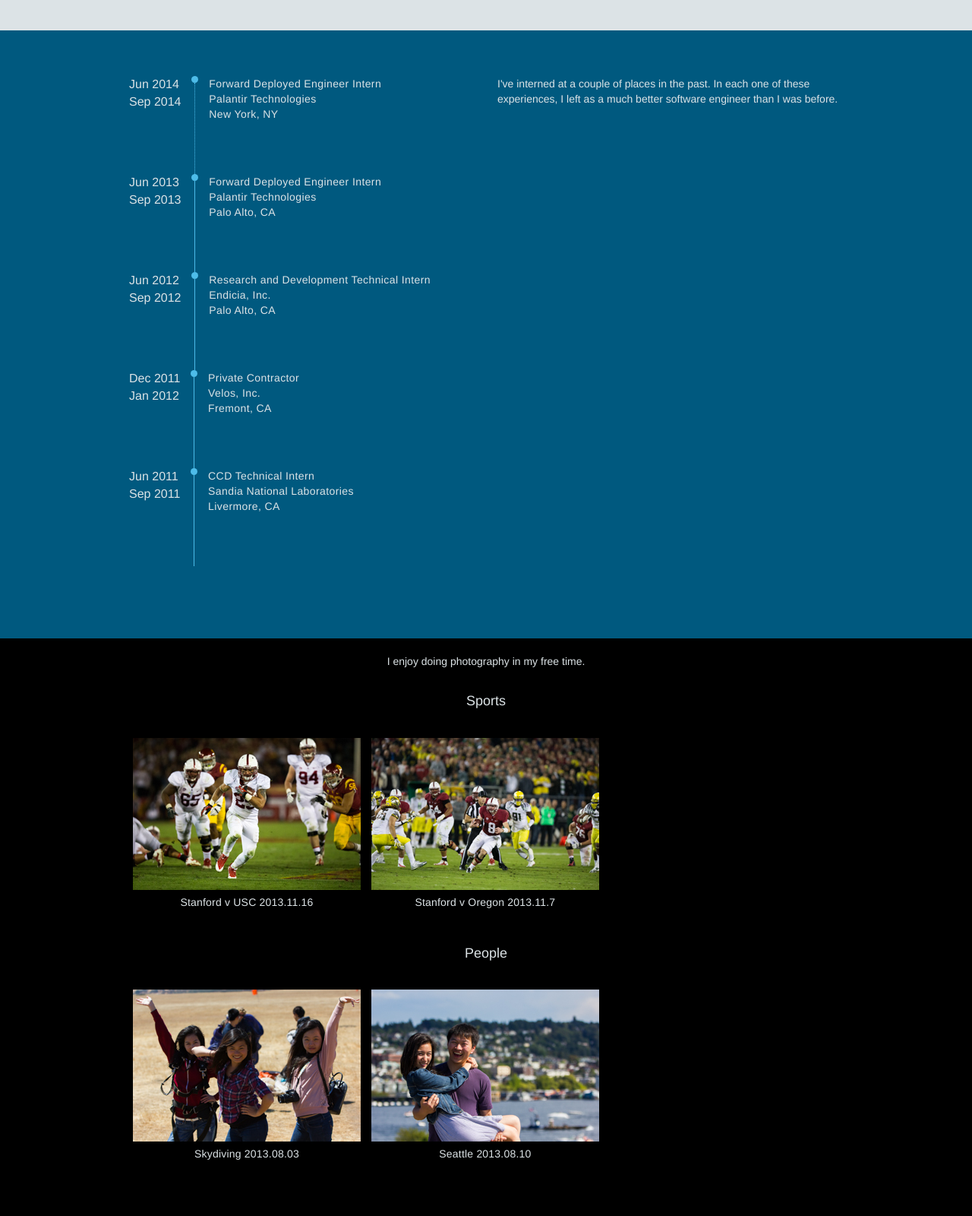
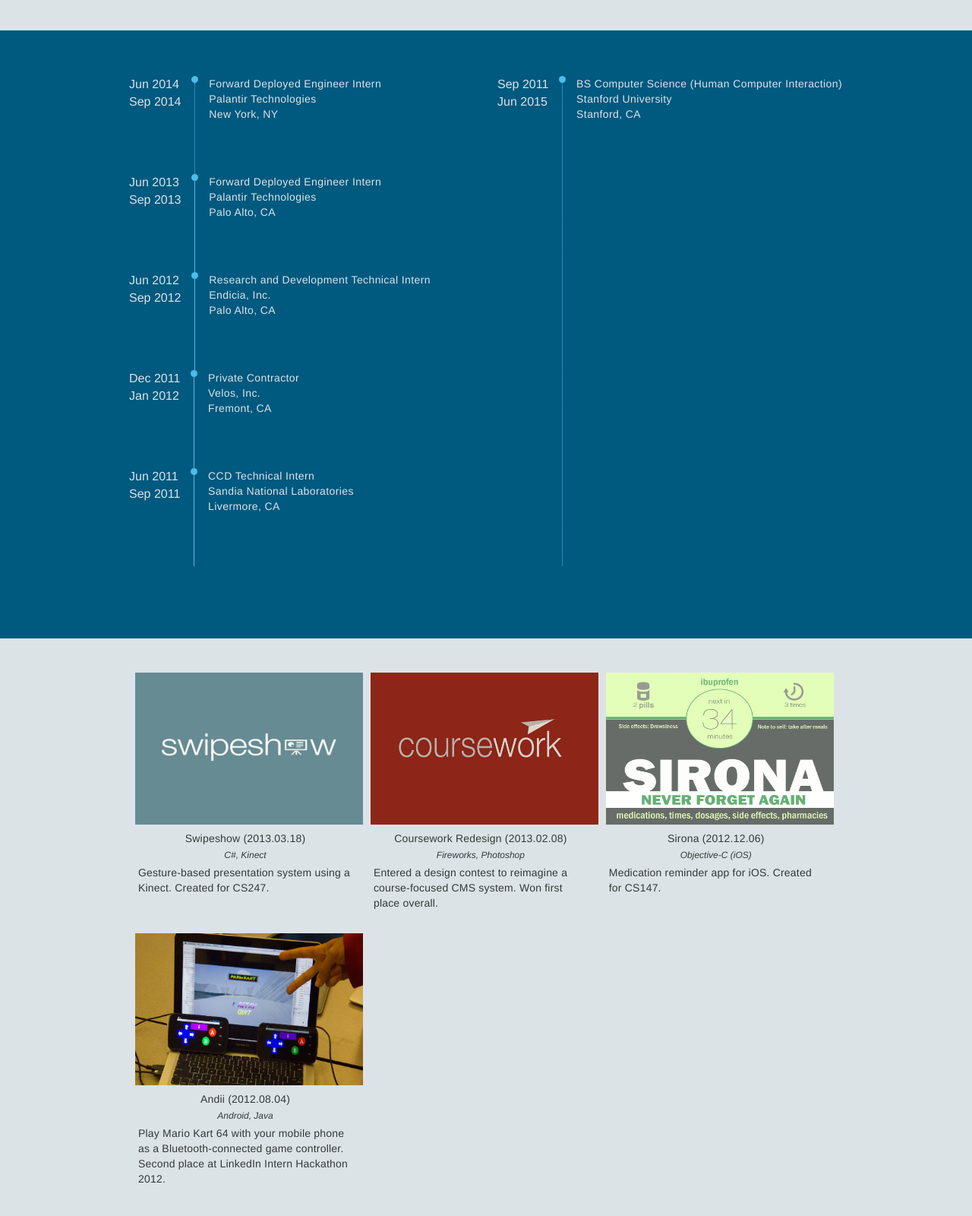
Before and after one commit to rcchen/personal-homepage, a plain HTML site: page index.html in a window 1280 px wide. Shown: the part 760-2360 px from the top of the page at 76% size. Drawn offline with nearby package versions, Linux system fonts and the light colour scheme.

Commit message:
Added projects and fixed images

```diff
--- a/index.html
+++ b/index.html
@@ -92,42 +92,86 @@
 				    	</div>
 				    </div>
 				    <div class="col-xs-6">
-				    	<div id="job-expanded">I've interned at a couple of places in the past. In each one of these experiences, I left as a much better software engineer than I was before.</div>
+				    	<div class="education">
+				    		<div class="education-date">
+				    			<div class="education-start">Sep 2011</div>
+				    			<div class="education-end">Jun 2015</div>
+				    		</div>
+				    		<div class="education-graphics">
+				    			<div class="education-circle"></div>
+				    			<div class="education-dotted-line"></div>
+				    		</div>
+				    		<div class="education-description">
+				    			<div class="education-degree">BS Computer Science (Human Computer Interaction)</div>
+				    			<div class="education-school">Stanford University</div>
+				    			<div class="education-location">Stanford, CA</div>
 				    		</div>
 				    	</div>
 				    </div>
 				</div>
+	    	</div>
+	    </div>
+	    <div id="portfolio">
+	    	<div class="container">
+	    		<div class="project">
+	    			<div class="project-image"><img src="project4.jpg" /></div>
+	    			<div class="project-caption">Swipeshow (2013.03.18)</div>
+	    			<div class="project-tech">C#, Kinect</div>
+	    			<div class="project-description">Gesture-based presentation system using a Kinect. Created for CS247.</div>
+	    		</div>
+	    		<div class="project">
+	    			<div class="project-image"><img src="project3.jpg" /></div>
+	    			<div class="project-caption">Coursework Redesign (2013.02.08)</div>
+	    			<div class="project-tech">Fireworks, Photoshop</div>
+	    			<div class="project-description">Entered a design contest to reimagine a course-focused CMS system. Won first place overall.</div>
+	    		</div>
+	    		<div class="project">
+	    			<div class="project-image"><img src="project2.jpg" /></div>
+	    			<div class="project-caption">Sirona (2012.12.06)</div>
+	    			<div class="project-tech">Objective-C (iOS)</div>
+	    			<div class="project-description">Medication reminder app for iOS. Created for CS147.</div>
+	    		</div>
+	    		<div class="project">
+	    			<div class="project-image"><img src="project1.jpg" /></div>
+	    			<div class="project-caption">Andii (2012.08.04)</div>
+	    			<div class="project-tech">Android, Java</div>
+	    			<div class="project-description">Play Mario Kart 64 with your mobile phone as a Bluetooth-connected game controller. Second place at LinkedIn Intern Hackathon 2012.</div>
+	    		</div>
+	    	</div>
+	    </div>
 	    <div id="photography">
-	    	<div id="photography-description">I enjoy doing photography in my free time.</div>
 	    	<div class="container">
 	    		<div class="photography-category">Sports</div>
 		    	<div class="album">
-		    		<img src="album1.jpg" />
-		    		<div class="album-caption">Stanford v USC 2013.11.16</div>
+		    		<img src="sports2.jpg" />
+		    		<div class="album-caption">Stanford v USC (2013.11.16)</div>
 		    	</div>
 		    	<div class="album">
-		    		<img src="album2.jpg" />
-		    		<div class="album-caption">Stanford v Oregon 2013.11.7</div>
+		    		<img src="sports1.jpg" />
+		    		<div class="album-caption">Stanford v Oregon (2013.11.07)</div>
 		    	</div>
 		    </div>
 		   	<div class="container">
 	    		<div class="photography-category">People</div>
 		    	<div class="album">
-		    		<img src="album3.jpg" />
-		    		<div class="album-caption">Skydiving 2013.08.03</div>
+		    		<img src="people2.jpg" />
+		    		<div class="album-caption">Seattle (2013.08.10)</div>
 		    	</div>
 		    	<div class="album">
-		    		<img src="album4.jpg" />
-		    		<div class="album-caption">Seattle 2013.08.10</div>
+		    		<img src="people1.jpg" />
+		    		<div class="album-caption">Skydiving (2013.08.03)</div>
 				</div>
 		    </div>
 	    </div>
 	    <div id="social">
+	    	<div id="social-caption">Get in touch via</div>
+	    	<div id="social-icons">
 		    	<a href="https://www.twitter.com/rcchen"><i class="fa fa-twitter"></i></a>
 		    	<a href="https://plus.google.com/+RogerChen"><i class="fa fa-google-plus"></i></a>
 		    	<a href="https://www.linkedin.com/in/rcchen"><i class="fa fa-linkedin-square"></i></a>
 		    	<a href="https://www.github.com/rcchen"><i class="fa fa-github"></i></a>
 		    	<a href="https://www.flickr.com/photos/therogerchen/"><i class="fa fa-flickr"></i></a>
 		    </div>
+	    </div>
     </body>
 </html>
--- a/style.scss
+++ b/style.scss
@@ -48,13 +48,13 @@
 	}
 }
 
-.job {
+.job, .education {
 	&:hover {
 		color: $cloud;
 	}
 }
 
-.job-date {
+.job-date, .education-date {
 	font-size: 16px;
 	font-weight: 300;
 	display: inline-block;
@@ -62,11 +62,11 @@
 	vertical-align: top;
 }
 
-.job-graphics {
+.job-graphics, .education-graphics {
 	display: inline-block;
 }
 
-.job-circle {
+.job-circle, .education-circle {
 	width: 9px;
 	height: 9px;
 	border-radius: 4.5px;
@@ -80,13 +80,17 @@
 	background-color: $aqua;
 }
 
-.job-dotted-line {
+.job-dotted-line, .education-dotted-line {
 	border-left: 1px dotted $aqua;
 	height: 120px;
 	margin-left: 4px;
 }
 
-.job-description {
+.education-dotted-line {
+	height: 635px;
+}
+
+.job-description, .education-description {
 	margin-left: 10px;
 	display: inline-block;
 	vertical-align: top;
@@ -96,6 +100,47 @@
 
 #job-expanded {
 	color: $cloud;
+}
+
+#portfolio {
+	background-color: $cloud;
+	color: $navy;
+	height: 100%;
+	padding: 40px 0px;
+	.project {
+		vertical-align: top;
+		padding: 5px;
+		margin: 0px 3px;
+		width: 300px;
+		display: inline-block;
+		margin-bottom: 20px;
+		position: relative;
+		img {
+			width: 300px;
+			height: 200px;
+		}
+	}
+	.project-caption {
+		text-align: center;
+		padding: 0px 4px;
+		font-weight: 500;
+		letter-spacing: 0.2px;
+		margin-top: 8px;
+	}
+	.project-tech {
+		font-style: italic;
+		font-size: 12px;
+		font-weight: 300;
+		text-align: center;
+		margin: 4px 0px;
+	}
+	.project-description {
+		padding: 0px 4px;
+		margin-top: 4px;
+		text-align: left;
+		font-weight: 300;
+		letter-spacing: 0.2px;
+	}
 }
 
 #photography {
@@ -116,6 +161,9 @@
 		padding: 5px;
 		display: inline-block;
 		margin-bottom: 10px;
+		img {
+			width: 300px;
+		}
 	}
 	.album-caption {
 		text-align: center;
@@ -127,16 +175,24 @@
 
 #social {
 	padding: 20px 0px;
-	color: $sky;
+	color: $navy;
+	background-color: $cloud;
 	text-align: center;
-	font-size: 30px;
-	a {
-		color: $sky;
+	#social-caption {
+		font-size: 20px;
+		padding: 10px 0px;
+		font-weight: 300;
+	}
+	#social-icons {
+		font-size: 30px;
+			a {
+		color: $navy;
 		&:hover {
-			color: $cloud;
+			color: $blue;
+		}
+		}
+		i {
+			margin: 0px 5px;
 		}
 	}
-	i {
-		margin: 0px 5px;
-	}
 }
```
Also changed, not shown: people1.jpg (renamed from album3.jpg), people2.jpg (renamed from album4.jpg), project1.jpg (added), project2.jpg (added), project3.jpg (added), project4.jpg (added), sports1.jpg (renamed from album2.jpg), sports2.jpg (renamed from album1.jpg), style.css. Lines whose indentation alone changed are shown as unchanged.
